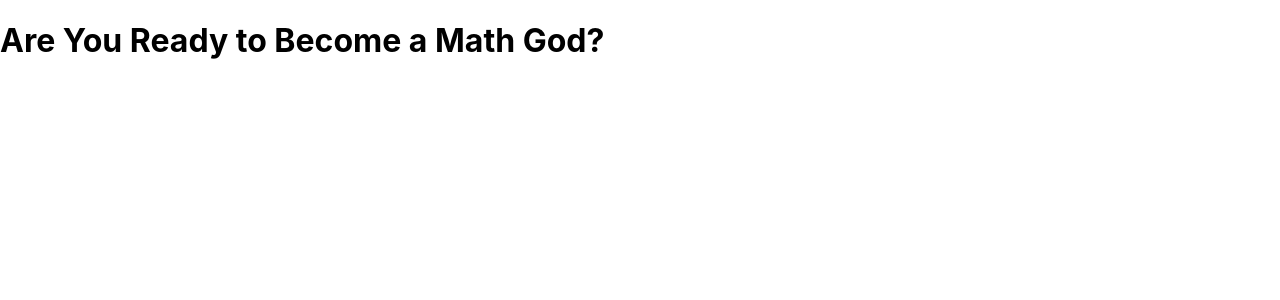
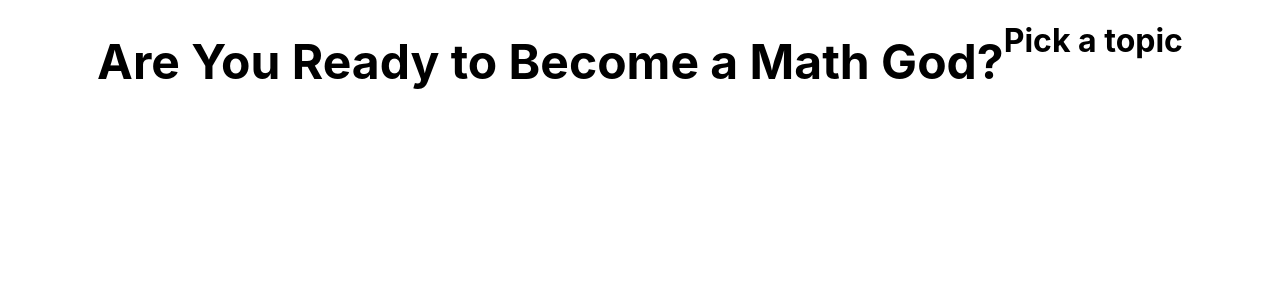
Before and after one commit to asand017/kiija, a React (Create React App) app in the folder app/: page / in a window 1280 px wide. Shown: the top 300 px of the page. Built offline with nearby package versions, Linux system fonts and the light colour scheme.

Commit message:
preparing home screen

```diff
--- a/app/src/App.js
+++ b/app/src/App.js
@@ -2,7 +2,8 @@ import './App.css';
 import Home from './components/Home';
 
 function App() {
-  return <Home/>;
+  const title = "Are You Ready to Become a Math God?";
+  return <Home title={title}/>;
 }
 
 export default App;
--- a/app/src/components/Home.jsx
+++ b/app/src/components/Home.jsx
@@ -1,8 +1,15 @@
-const Home = () => {
-    const header = <h1>Are You Ready to Become a Math God?</h1>
+import '../styles/global.css';
+
+const Home = (props) => {
+    const header = props.title;
 
     return (
-      header
+      <>
+        <div className="Home-container">
+          <h1 className="Title">{header}</h1>
+          <h1>Pick a topic</h1>
+        </div>
+      </>
     )
 }
 
--- /dev/null
+++ b/app/src/styles/global.css
@@ -0,0 +1,8 @@
+.Home-container {
+    display: flex;
+    justify-content: center;
+}
+
+.Title {
+    font-size: 3em;
+}
```
Also changed, not shown: 2 other files (tests, documents, lock files or other folders).
